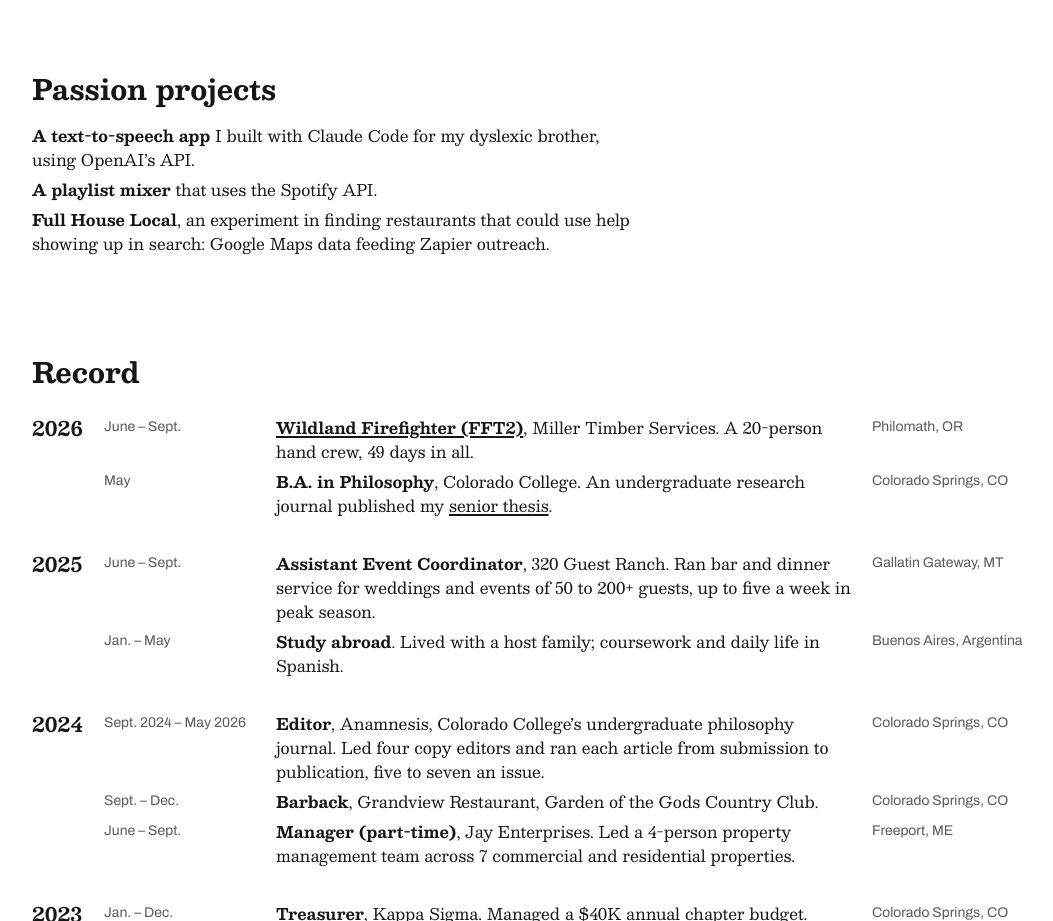
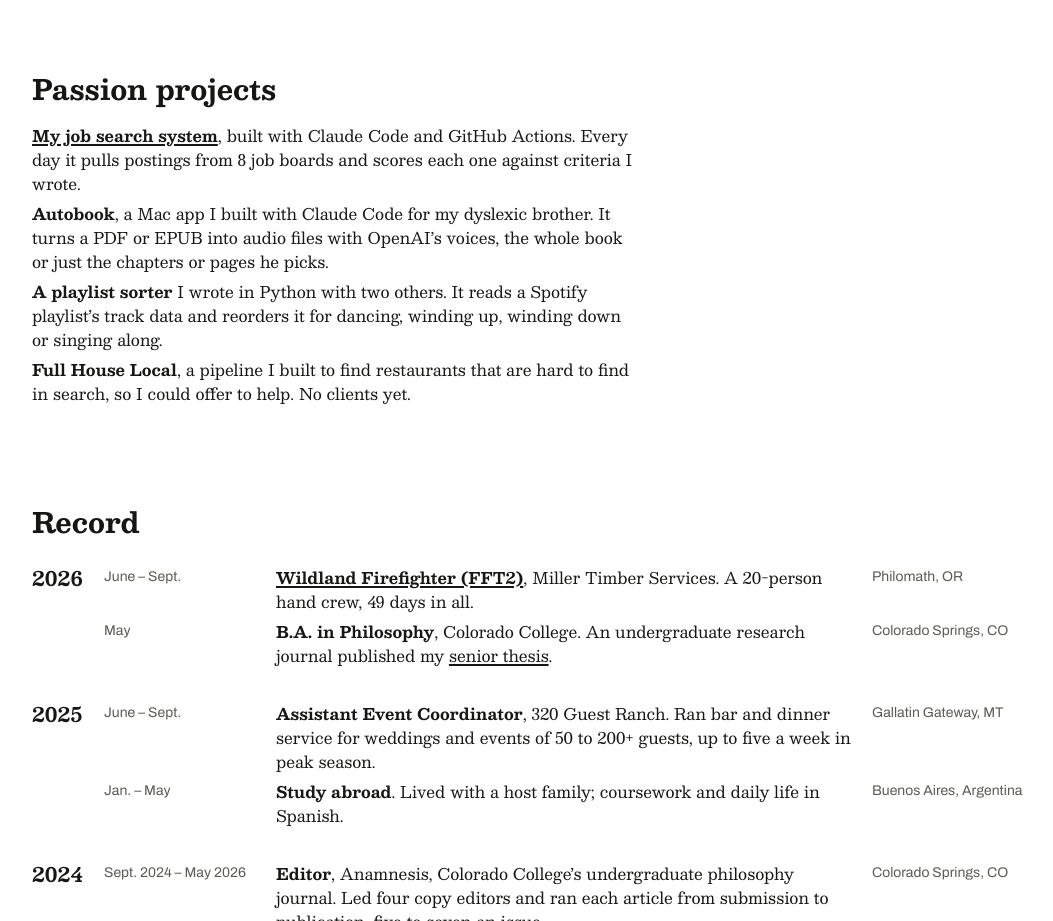
Before and after one commit to OwenStef/owenstef.github.io, a plain HTML site: page index.html in a window 1280 px wide. Shown: the part 1540-2461 px from the top of the page, without its empty margins (80-1133 px from the left). Drawn offline with Linux system fonts and the light colour scheme.

Commit message:
Passion projects: job search system first, Autobook and playlist sorter say what they do, Full House Local reworded (from job-search-agent d112b1f)

```diff
--- a/index.html
+++ b/index.html
@@ -157,10 +157,14 @@ To add a year, add a y-numeral in the first list, and a column in the CSS (.tl-i
 <section id="passion" class="passion" aria-labelledby="passion-h">
 <h2 id="passion-h">Passion projects</h2>
 <ul>
-<!-- OWEN: "for my dyslexic brother" is your editor's wording; you confirmed it is true and that he is fine with it, 2026-11-17. -->
-<li><strong>A text-to-speech app</strong> I built with Claude Code for my dyslexic brother, using OpenAI’s API.</li>
-<li><strong>A playlist mixer</strong> that uses the Spotify API.</li>
-<li><strong>Full House Local</strong>, an experiment in finding restaurants that could use help showing up in search: Google Maps data feeding Zapier outreach.</li>
+<!-- DRAFT, OWEN (2026-11-19, after the blind read): new first line. It is the one project with something to show, so it leads and links to its page. Facts from evidence job-search-agent. -->
+<li><a href="job-search-system/"><strong>My job search system</strong></a>, built with Claude Code and GitHub Actions. Every day it pulls postings from 8 job boards and scores each one against criteria I wrote.</li>
+<!-- OWEN: "for my dyslexic brother" is your editor's wording; you confirmed it is true and that he is fine with it, 2026-11-17. DRAFT, OWEN (2026-11-19, from your screenshot of Autobook and its Info.plist): what it does is now in the line. Want the screenshot on the page too? -->
+<li><strong>Autobook</strong>, a Mac app I built with Claude Code for my dyslexic brother. It turns a PDF or EPUB into audio files with OpenAI’s voices, the whole book or just the chapters or pages he picks.</li>
+<!-- DRAFT, OWEN (2026-11-19, from the ReadMe and SpotifyReorderCode.py you sent): the ReadMe names three authors, so the line says "with two others". Owen, 2026-11-19: name neither the class nor the co-authors. Don't link the code as it stands: it has the Spotify client secret in it. -->
+<li><strong>A playlist sorter</strong> I wrote in Python with two others. It reads a Spotify playlist’s track data and reorders it for dancing, winding up, winding down or singing along.</li>
+<!-- DRAFT, OWEN (2026-11-19): reworded. Drops "Google Maps data feeding Zapier outreach", which a grantmaker read as growth-hacky next to your thesis, and answers "did it go anywhere" with the master's own "no clients yet". Owen, 2026-11-19: keep it. It claims no lesson until he gives one. -->
+<li><strong>Full House Local</strong>, a pipeline I built to find restaurants that are hard to find in search, so I could offer to help. No clients yet.</li>
 </ul>
 </section>
 
```
